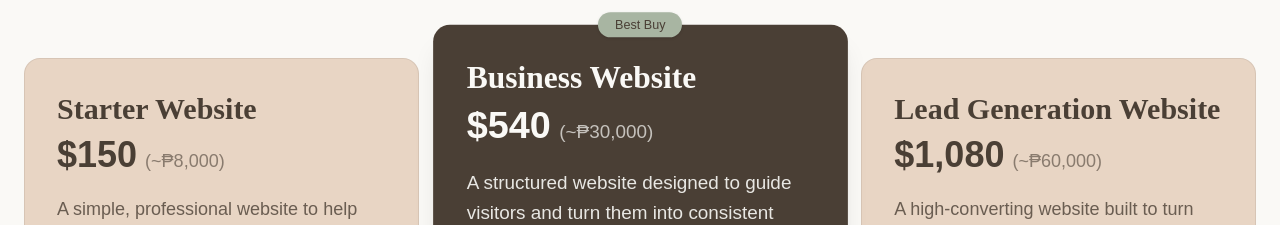
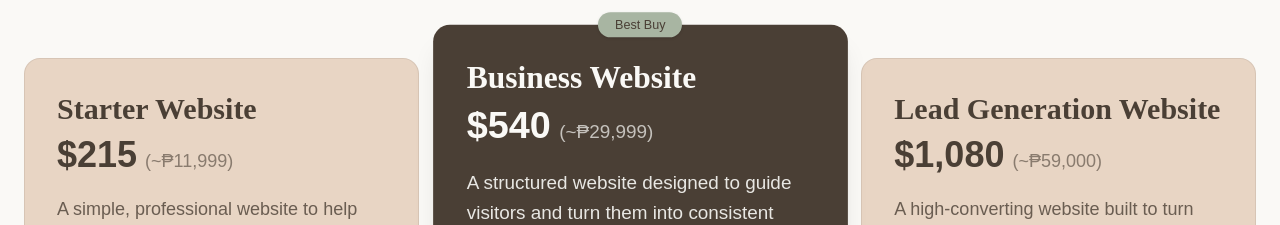
Before and after one commit to anghelusjr/WebDesigns, a React (Vite) app: page / in a window 1280 px wide. Shown: the part 7260-7485 px from the top of the page. Built offline with nearby package versions, Linux system fonts and the light colour scheme.

Commit message:
Update pricing for website

```diff
--- a/src/sections/Pricing.jsx
+++ b/src/sections/Pricing.jsx
@@ -21,7 +21,7 @@ export default function Pricing() {
     const plans = [
         {
             title: "Starter Website",
-            price: "$150 (~₱8,000)",
+            price: "$215 (~₱11,999)",
             slug: "starter",
             description: "A simple, professional website to help you get online and start receiving inquiries.",
             features: [
@@ -37,7 +37,7 @@ export default function Pricing() {
         },
         {
             title: "Business Website",
-            price: "$540 (~₱30,000)",
+            price: "$540 (~₱29,999)",
             slug: "business",
             description: "A structured website designed to guide visitors and turn them into consistent clients.",
             features: [
@@ -53,7 +53,7 @@ export default function Pricing() {
         },
         {
             title: "Lead Generation Website",
-            price: "$1,080 (~₱60,000)",
+            price: "$1,080 (~₱59,000)",
             slug: "lead",
             description: "A high-converting website built to turn visitors into real inquiries and sales.",
             features: [
```
